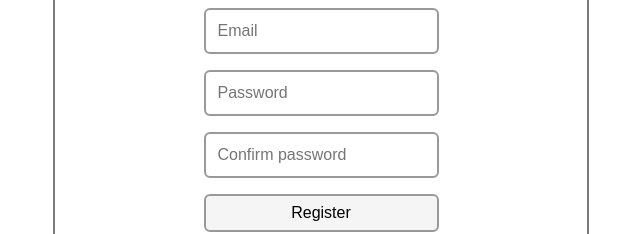
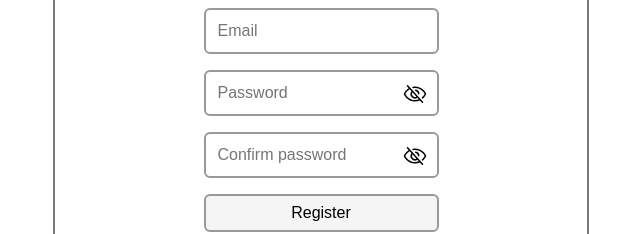
Before and after one commit to mrHoft/restman, a Next.js app: page /register in a window 1280 px wide. Shown: the part 133-367 px from the top of the page, without its empty margins (319-959 px from the left). Built offline with nearby package versions, Linux system fonts and the light colour scheme.

Commit message:
feat: password component

```diff
--- a/src/app/login/page.tsx
+++ b/src/app/login/page.tsx
@@ -1,3 +1,5 @@
+import { InputPassword } from '~/components/password/password';
+
 import form from '~/styles/form.module.css';
 
 export default function Login() {
@@ -6,7 +8,7 @@ export default function Login() {
       <h1 className={form.title}>Login</h1>
       <form className={form.form}>
         <input className={form.input} type="email" name="email" placeholder="Email" />
-        <input className={form.input} type="password" name="password" placeholder="Password" />
+        <InputPassword name="password" placeholder="Password" />
         <button className="button" type="submit">
           Login
         </button>
--- a/src/app/register/page.tsx
+++ b/src/app/register/page.tsx
@@ -1,3 +1,5 @@
+import { InputPassword } from '~/components/password/password';
+
 import form from '~/styles/form.module.css';
 
 export default function Register() {
@@ -6,8 +8,8 @@ export default function Register() {
       <h1 className={form.title}>Register</h1>
       <form className={form.form}>
         <input className={form.input} type="email" name="email" placeholder="Email" />
-        <input className={form.input} type="password" name="password" placeholder="Password" />
-        <input className={form.input} type="password" name="confirmPassword" placeholder="Confirm password" />
+        <InputPassword name="password" placeholder="Password" />
+        <InputPassword name="confirmPassword" placeholder="Confirm password" />
         <button className="button" type="submit">
           Register
         </button>
--- /dev/null
+++ b/src/components/password/password.module.css
@@ -0,0 +1,38 @@
+.password {
+  position: relative;
+}
+
+.password__show {
+  position: absolute;
+  top: 0.5rem;
+  right: 0.5rem;
+  cursor: pointer;
+  width: 2rem;
+  height: 2rem;
+  border-radius: 0.375rem;
+  transition: background-color 0.25s linear;
+}
+.password__show::after {
+  content: '';
+  display: block;
+  width: 2rem;
+  height: 2rem;
+  background-image: url(/icons/eye-slash.svg);
+  background-position: center;
+  background-repeat: no-repeat;
+  background-size: 1.5rem;
+  filter: invert(var(--color-scheme));
+}
+.password__show:has(input:checked)::after {
+  background-image: url(/icons/eye.svg);
+}
+
+.password__show input[type='checkbox'] {
+  display: none;
+}
+
+@media (hover: hover) {
+  .password__show:hover {
+    background-color: var(--color20);
+  }
+}
--- /dev/null
+++ b/src/components/password/password.tsx
@@ -0,0 +1,23 @@
+'use client';
+
+import { useState } from 'react';
+
+import form from '~/styles/form.module.css';
+import styles from './password.module.css';
+
+export function InputPassword({ name, placeholder }: { name: string; placeholder: string }) {
+  const [showPassword, setShowPassword] = useState(false);
+
+  const handleChange = () => {
+    setShowPassword(!showPassword);
+  };
+
+  return (
+    <div className={styles.password}>
+      <input className={form.input} type={showPassword ? 'text' : 'password'} name={name} placeholder={placeholder} />
+      <label className={styles.password__show} htmlFor={`show_${name}`}>
+        <input type="checkbox" name={`show_${name}`} id={`show_${name}`} onChange={handleChange} />
+      </label>
+    </div>
+  );
+}
```
Also changed, not shown: public/icons/eye-slash.svg (added), public/icons/eye.svg (added).
